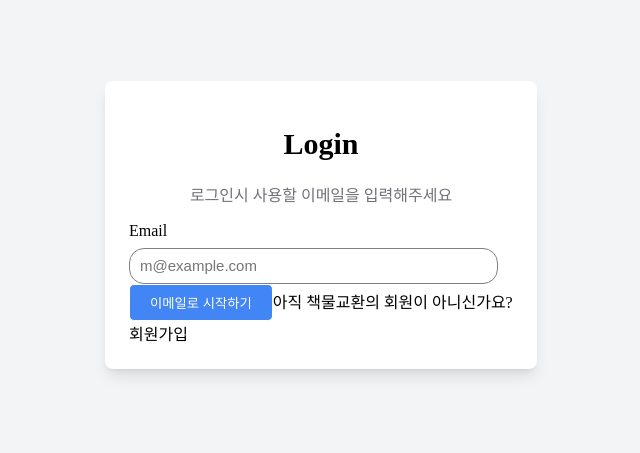
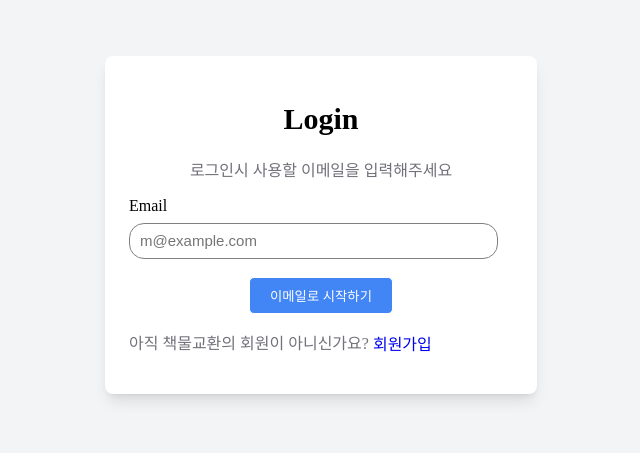
Before and after one commit to justdogeabal/front, a React (Vite) app: page /login in a window 1280 px wide. Shown: the part 195-648 px from the top of the page, without its empty margins (319-959 px from the left). Built offline with nearby package versions, Linux system fonts and the light colour scheme.

Commit message:
docs: 로그인페이지 수정

```diff
--- a/src/App.css
+++ b/src/App.css
@@ -6,3 +6,13 @@
   object-fit: cover;
   aspect-ratio: 150/200;
 }
+
+.display-flex {
+  display: flex;
+}
+
+.mt-17-ml-4 {
+  margin-top: 17px;
+  padding-left: 4px;
+  text-decoration: none;
+}
--- a/src/main.tsx
+++ b/src/main.tsx
@@ -5,6 +5,7 @@ import ReactDOM from 'react-dom/client';
 import { createBrowserRouter, RouterProvider } from 'react-router-dom';
 import CoummunityPage from './pages/CommunityPage';
 import { Login } from './pages/LoginPage';
+import { SignUpPage } from './pages/signUpPage';
 
 const router = createBrowserRouter([
   {
@@ -12,6 +13,7 @@ const router = createBrowserRouter([
     element: <App />,
   },
   { path: '/login', element: <Login /> },
+  { path: '/register', element: <SignUpPage /> },
   {
     path: '/posts',
     element: <CoummunityPage />,
--- a/src/pages/LoginPage/index.tsx
+++ b/src/pages/LoginPage/index.tsx
@@ -1,3 +1,4 @@
+import { Link } from 'react-router-dom';
 import {
   EmailContainer,
   EmailInput,
@@ -28,8 +29,14 @@ export const Login = () => (
           />
         </EmailWrapper>
       </EmailContainer>
+      <br />
       <LoginButton>이메일로 시작하기</LoginButton>
-      아직 책물교환의 회원이 아니신가요? 회원가입
+      <div className="display-flex">
+        <SubText>아직 책물교환의 회원이 아니신가요?</SubText>
+        <Link to={'/register'} className="mt-17-ml-4">
+          회원가입
+        </Link>
+      </div>
     </LoginPageWrapper>
   </LoginPageContainer>
 );
--- a/src/pages/LoginPage/styles.ts
+++ b/src/pages/LoginPage/styles.ts
@@ -60,4 +60,6 @@ export const LoginButton = styled.button`
     cursor: pointer;
     padding: 8px 20px;
     border: 1px solid white;
+    margin: 0px auto;
+    display: block;
 `
--- a/src/pages/signUpPage/index.tsx
+++ b/src/pages/signUpPage/index.tsx
@@ -1 +1 @@
-const SignUpPage = () => {};
+export const SignUpPage = () => <div>회원가입</div>;
```
